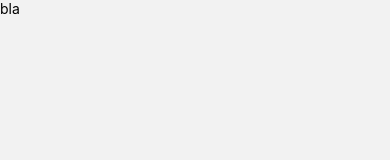
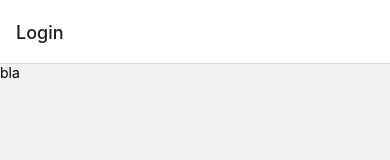
Before and after one commit to Hieuueihm/ADHFit, a React Native app: screen / in a window 390 px wide. Shown: the top 160 px of the page. Built offline with nearby package versions, Linux system fonts and the light colour scheme.

Commit message:
fig bug cnns

```diff
--- a/App.tsx
+++ b/App.tsx
@@ -1,24 +1,19 @@
+import { createNativeStackNavigator } from '@react-navigation/native-stack';
+import Login from './src/screens/Login';
+const Stack = createNativeStackNavigator();
 import { NavigationContainer } from '@react-navigation/native';
-import { createNativeStackNavigator } from "@react-navigation/native-stack"
-import Login from './src/screens/Login';
 
-const Stack = createNativeStackNavigator();
-
-export default function App() {
-
+function App() {
   return (
     <NavigationContainer>
-      <Stack.Navigator
-        initialRouteName='Welcome'
-      >
-        <Stack.Screen
-          name="Welcome"
-          component={Login}
-          options={{
-            headerShown: false
-          }}
-        />
+      <Stack.Navigator>
+        <Stack.Screen name="Login" component={Login} />
+        {/* <Stack.Screen name="Notifications" component={Notifications} />
+      <Stack.Screen name="Profile" component={Profile} />
+      <Stack.Screen name="Settings" component={Settings} /> */}
       </Stack.Navigator>
     </NavigationContainer>
+
   );
 }
+export default App;
--- a/index.js
+++ b/index.js
@@ -2,8 +2,8 @@
  * @format
  */
 
-import {AppRegistry} from 'react-native';
+import { AppRegistry } from 'react-native';
 import App from './App';
-import {name as appName} from './app.json';
+import { name as appName } from './app.json';
 
 AppRegistry.registerComponent(appName, () => App);
--- a/package.json
+++ b/package.json
@@ -12,7 +12,9 @@
   "dependencies": {
     "@react-navigation/native-stack": "^6.9.13",
     "react": "18.2.0",
-    "react-native": "0.72.4"
+    "react-native": "0.72.4",
+    "react-native-safe-area-context": "^4.7.2",
+    "react-native-screens": "^3.25.0"
   },
   "devDependencies": {
     "@babel/core": "^7.20.0",
```
Also changed, not shown: 2 other files (tests, documents, lock files or other folders).
